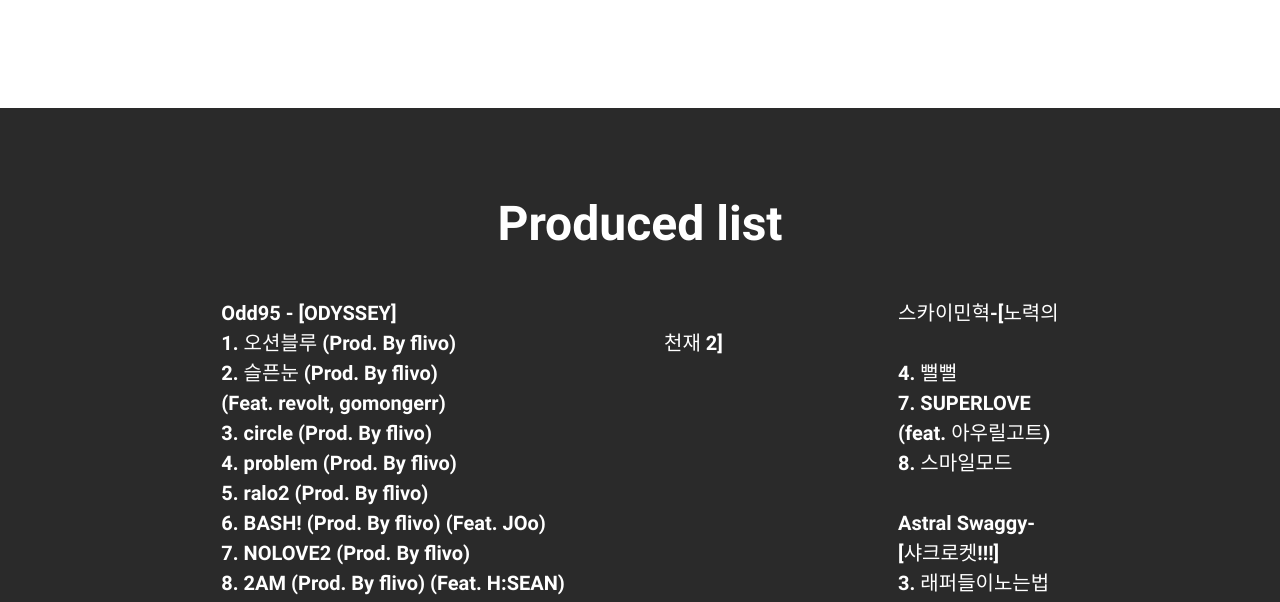
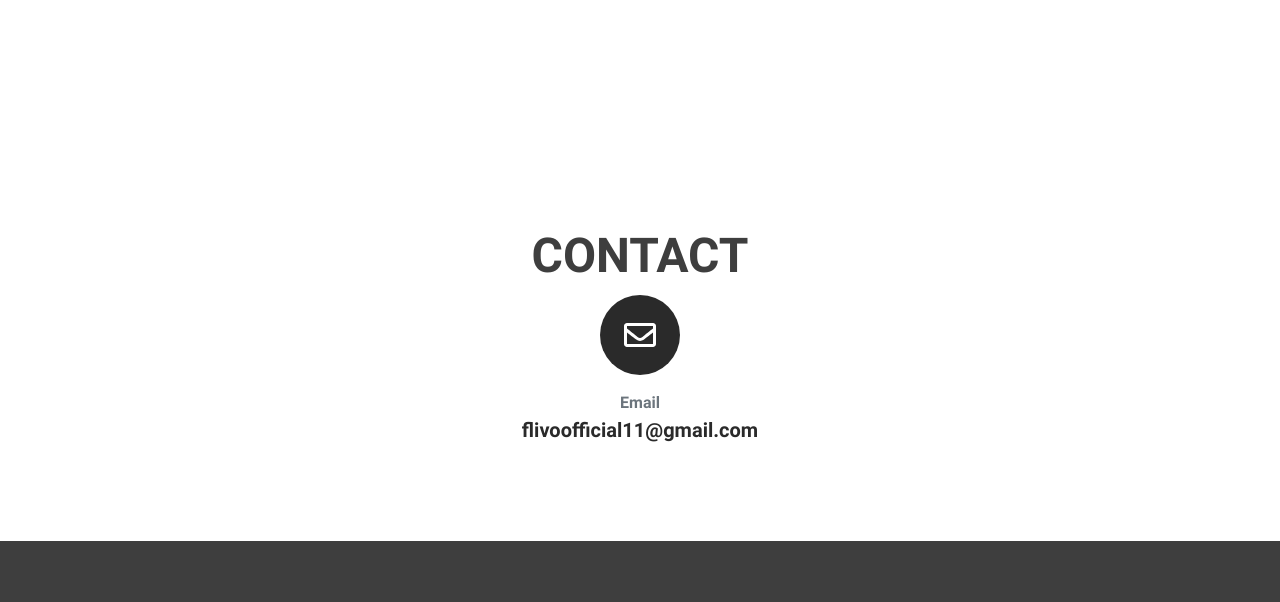
Before and after one commit to Kimsungbin1/flivo, a plain HTML site: page index.html in a window 1280 px wide. Shown: the part 1471-2073 px from the top of the page. Drawn offline with nearby package versions, Linux system fonts and the light colour scheme; a script that the page names is missing.

Commit message:
Add files via upload

```diff
--- a/index.html
+++ b/index.html
@@ -23,8 +23,7 @@
                     <ul class="navbar-nav ml-auto">
                         <li class="nav-item mx-0 mx-lg-1"><a class="nav-link py-3 px-0 px-lg-3 rounded js-scroll-trigger" href="#portfolio">Produced By flivo</a>
                         </li>
-                        <li class="nav-item mx-0 mx-lg-1"><a class="nav-link py-3 px-0 px-lg-3 rounded js-scroll-trigger" href="#about">Produced list
-                        </a>
+
                         </li>
                         <li class="nav-item mx-0 mx-lg-1"><a class="nav-link py-3 px-0 px-lg-3 rounded js-scroll-trigger" href="#contact">CONTACT</a>
                         </li>
@@ -242,64 +241,20 @@ Producer of SMUGGLERS </p>
                 </div>
             </div>
         </div>
-        <section class="page-section bg-primary text-white mb-0" id="about">
-            <div class="container">
-                <!-- About Section Heading-->
-                <div class="text-center">
-                    <h2 class="page-section-heading d-inline-block text-white">
-Produced list
-                        <p style="margin-left:50px">
+
+
                 </div>
                 <!-- Icon Divider-->
 
                 </div>
                 <!-- About Section Content-->
-                <div class="row">
-                    <div class="col-lg-4 ml-auto">
-                        <p class="pre-wrap lead">
-Odd95 - [ODYSSEY]
-1. 오션블루 (Prod. By flivo)&nbsp
-2. 슬픈눈 (Prod. By flivo)&nbsp
-(Feat. revolt, gomongerr)&nbsp
-3. circle (Prod. By flivo)&nbsp
-4. problem (Prod. By flivo)&nbsp
-5. ralo2 (Prod. By flivo)&nbsp
-6. BASH! (Prod. By flivo) (Feat. JOo)&nbsp
-7. NOLOVE2 (Prod. By flivo)&nbsp
-8. 2AM (Prod. By flivo) (Feat. H:SEAN)&nbsp
-9. tak3ngo (Prod. By flivo)&nbsp
 
-Odd95 - [All about the way up]&nbsp
- 1. face (feat. 072)&nbsp
- 4. survive (feat. H:SEAN)&nbsp
 </p>
                         </div>
                      <div>
                  </div>
             <div>
         </div>
-                    <div class="col-lg-4 mr-auto">
-                        <p class="pre-wrap lead">
-                                          &nbsp&nbsp&nbsp&nbsp&nbsp스카이민혁-[노력의 천재 2]
-                                          &nbsp&nbsp&nbsp&nbsp&nbsp4. 뻘뻘
-                                          &nbsp&nbsp&nbsp&nbsp&nbsp7. SUPERLOVE
-                                               (feat. 아우릴고트)
-                                          &nbsp&nbsp&nbsp&nbsp&nbsp8. 스마일모드
-
-                                          &nbsp&nbsp&nbsp&nbsp&nbspAstral Swaggy-
-                                               [샤크로켓!!!]
-                                          &nbsp&nbsp&nbsp&nbsp&nbsp3. 래퍼들이노는법
-                                               (feat. 스카이민혁)
-                                          &nbsp&nbsp&nbsp&nbsp&nbsp&nbsp7. 이제넌오네연락이
-
-                                           &nbsp&nbsp&nbsp&nbsp스카이민혁 - [텅 빈 지구]
-                                           &nbsp&nbsp&nbsp&nbspSUPERLOVE
-                                                (feat. 아우릴고트)
-
-                                           &nbsp&nbsp&nbsp&nbspSpaceSejoong -
-                                               [Ghetto King]
-                                           &nbsp&nbsp&nbsp&nbsp3. Ghetto Story
-
 </p>
                     </div>
                 </div>
```
